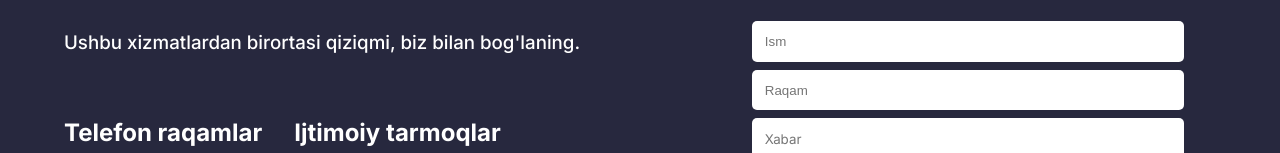
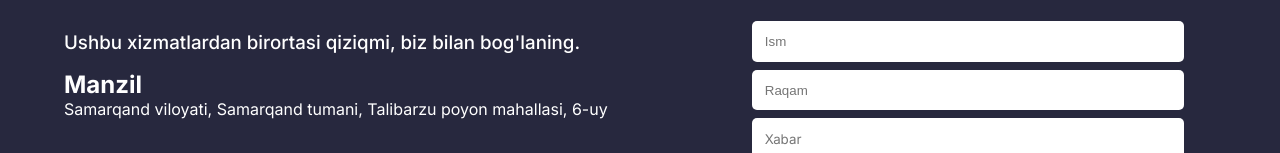
Before and after one commit to SardorDev12/rgp-uz, a React (Vite) app: page / in a window 1280 px wide. Shown: the part 4571-4724 px from the top of the page. Built offline with nearby package versions, Linux system fonts and the light colour scheme; no server answers.

Commit message:
put address add partner

```diff
--- a/src/Components/Footer.jsx
+++ b/src/Components/Footer.jsx
@@ -28,8 +28,8 @@ function Footer() {
         </div>
         <div className="manzil">
           <h3 className="manzil-title">{t("footer.footerTitle")}</h3>
-          {/* <h4>{t("footer.footerManzil.manzilTitle")}</h4>
-          <p>{t("footer.footerManzil.manzil")}</p> */}
+          <h4>{t("footer.footerManzil.manzilTitle")}</h4>
+          <p>{t("footer.footerManzil.manzil")}</p>
         </div>
 
         <div className="contact-links">
@@ -93,10 +93,7 @@ function Footer() {
         <Form {...formProps} />
 
         <div className="location">
-          <iframe
-            src="https://www.google.com/maps/embed?pb=!1m13!1m8!1m3!1d6147.429835200025!2d67.005671!3d39.611104!3m2!1i1024!2i768!4f13.1!3m2!1m1!2zMznCsDM2JzQwLjAiTiA2N8KwMDAnMjAuNCJF!5e0!3m2!1sen!2s!4v1704561150881!5m2!1sen!2s"
-            loading="lazy"
-          ></iframe>
+          <iframe src="https://yandex.ru/map-widget/v1/?z=12&ol=biz&oid=245262720486"></iframe>
         </div>
         <a target="_blank" href="https://supersite.uz/" className="developer">
           {t("footer.developer")}
--- a/src/Components/Partners.jsx
+++ b/src/Components/Partners.jsx
@@ -24,6 +24,7 @@ import partner18 from "../Images/Partners/img18.svg";
 import partner19 from "../Images/Partners/img19.svg";
 import partner20 from "../Images/Partners/img20.svg";
 import partner21 from "../Images/Partners/img21.svg";
+import partner22 from "../Images/Partners/img22.svg";
 
 // Images
 
@@ -32,7 +33,7 @@ function Partners() {
   const settings = {
     arrows: false,
     infinite: true,
-    speed: 4000,
+    speed: 2000,
     autoplay: true,
     autoplaySpeed: 1000,
     slidesToShow: 4,
@@ -106,6 +107,9 @@ function Partners() {
           <div className="partner">
             <img src={partner21} alt="partner img" loading="lazy" />
           </div>
+          <div className="partner">
+            <img src={partner22} alt="partner img" loading="lazy" />
+          </div>
         </Slider>
       </div>
     </div>
--- a/src/Styles/about.scss
+++ b/src/Styles/about.scss
@@ -23,6 +23,7 @@
         @media screen and (max-width: $small-screen) {
           padding: 0;
         }
+
       }
       .poster-text {
         position: absolute;
--- a/src/Styles/aksiya.scss
+++ b/src/Styles/aksiya.scss
@@ -17,8 +17,16 @@
     display: grid;
     grid-template-columns: repeat(3, 1fr);
     gap: 5rem;
+
     @media screen and (max-width: $small-screen) {
       grid-template-columns: 1fr;
+    }
+
+    .aksiya-card {
+      &:hover {
+        transform: scale(1.05);
+        transition: all 0.3s ease-in-out;
+      }
     }
     .aksiya-img {
       position: relative;
--- a/src/Styles/services.scss
+++ b/src/Styles/services.scss
@@ -50,6 +50,10 @@
       .service-card {
         svg {
           font-size: 4rem;
+          &:hover {
+            transform: rotate(360deg);
+            transition: all 0.3s ease-in-out;
+          }
         }
 
         h4 {
--- a/src/locale/ru.json
+++ b/src/locale/ru.json
@@ -84,7 +84,7 @@
       "footerTitle": "Если какая-то из наших услуг вас заинтересовала, свяжитесь с нами.",
       "footerManzil": {
         "manzilTitle": "Адрес",
-        "manzil": "Полный адрес"
+        "manzil": "Самаркандская область, Самаркандский район, махалля талибарзу пойон, дом 6"
       },
       "contacts": {
         "phoneNums": "Телефонные номера",
--- a/src/locale/uz.json
+++ b/src/locale/uz.json
@@ -83,7 +83,7 @@
       "footerTitle": "Ushbu xizmatlardan birortasi qiziqmi, biz bilan bog'laning.",
       "footerManzil": {
         "manzilTitle": "Manzil",
-        "manzil": "Manzil to'liq"
+        "manzil": "Samarqand viloyati, Samarqand tumani, Talibarzu poyon mahallasi, 6-uy"
       },
       "contacts": {
         "phoneNums": "Telefon raqamlar",
```
Also changed, not shown: src/Images/Partners/img22.svg (added).
